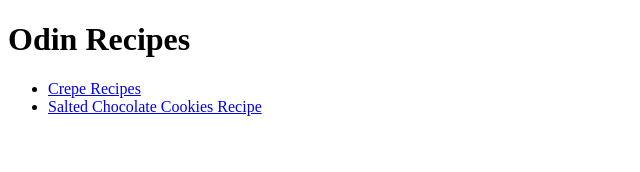
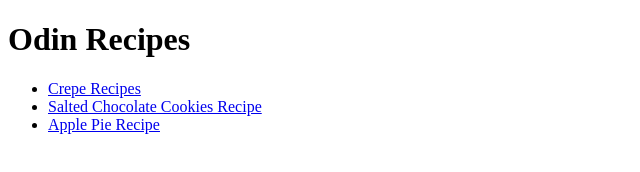
Before and after one commit to Gautatyr/odin-recipes, a plain HTML site: page index.html in a window 1280 px wide. Shown: the whole page, without its empty margins (0-640 px from the left). Drawn offline with Linux system fonts and the light colour scheme.

Commit message:
Added the link to the apple pie recipe

```diff
--- a/index.html
+++ b/index.html
@@ -12,6 +12,7 @@
         <ul>
         <li><a href="./recipes/crepes.html">Crepe Recipes</a></li>
         <li><a href="./recipes/salted-chocolate-cookies.html">Salted Chocolate Cookies Recipe</a></li>
+        <li><a href="./recipes/apple-pie.html">Apple Pie Recipe</a></li>
         </ul>
     </body>
 </html>
```
